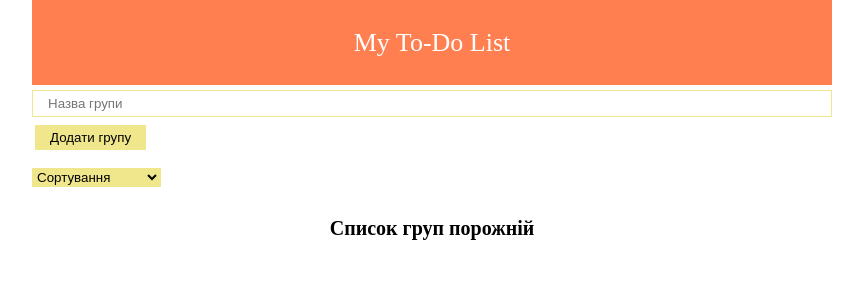
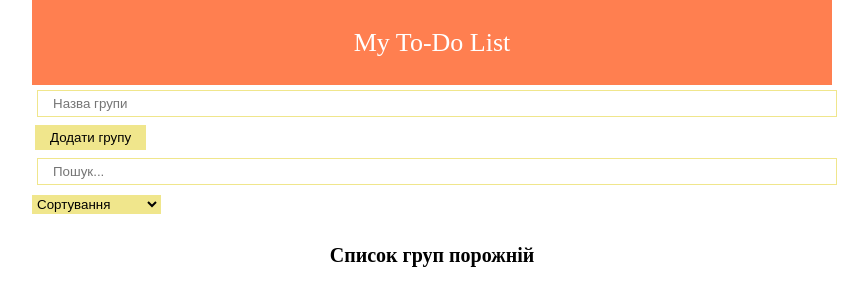
Before and after one commit to vladimirvikulin/Project-Manager, a React (Create React App) app: page / in a window 1280 px wide. Shown: the top 306 px of the page, without its empty margins (208-1076 px from the left). Built offline with nearby package versions, Linux system fonts and the light colour scheme.

Commit message:
added groups searching functionality

```diff
--- a/src/App.js
+++ b/src/App.js
@@ -10,6 +10,7 @@ import { setCompleted, setNotCompleted, setLocalGroups } from './db/store';
 function App(props) {
   const [groups, setGroups] = useState([])
   const [selectedSort, setSelectedSort] = useState('')
+  const [searchGroup, setSearchGroup] = useState('')
   const addGroup = (newGroup) => {
     setGroups([...groups, newGroup])
   }
@@ -25,7 +26,7 @@ function App(props) {
   const loadGroupsFromLocal = () => {
     setGroups(props.localGroups)
   }
-  const sorted = useMemo ( () => {
+  const sorted = useMemo (() => {
       if (selectedSort === 'groupTitle') return [...groups].sort((a, b) => a['title'].localeCompare(b['title']))
       else if (selectedSort === 'taskTitle') {
         [...groups].map((g) => g.tasks.sort((a, b) => a['title'].localeCompare(b['title'])))
@@ -33,6 +34,9 @@ function App(props) {
     }
     return groups
   }, [selectedSort, groups])
+  const sortedAndSearch = useMemo (() => {
+    return sorted.filter(group => group.title.toLowerCase().includes(searchGroup))
+  }, [sorted, searchGroup] )
 
   const sort = (sort) => {
     setSelectedSort(sort)
@@ -45,10 +49,12 @@ function App(props) {
         <Routes>
           <Route path="/" element={
           <List
-            groups={sorted} setGroups={setGroups} addGroup={addGroup} removeGroup={removeGroup}
+            sortedAndSearch={sortedAndSearch} groups={groups} setGroups={setGroups} addGroup={addGroup} removeGroup={removeGroup}
             addCompleted={addCompleted} addNotCompleted={addNotCompleted}
             setLocalGroups={props.setLocalGroups} localGroups={props.localGroups}
-            selectedSort={selectedSort} sort={sort}/>}
+            selectedSort={selectedSort} sort={sort}
+            searchGroup={searchGroup} setSearchGroup={setSearchGroup}
+            />}
           />
           <Route path="/statistics" element={<TaskStatistics completedTask={props.completed} notCompletedTask={props.notCompleted} loadGroupsFromLocal={loadGroupsFromLocal}/>}/>
         </Routes>
--- a/src/components/ui/input/MyInput.module.css
+++ b/src/components/ui/input/MyInput.module.css
@@ -1,6 +1,6 @@
 .myInp {
     width: 100%;
-    margin: 5px 0;
+    margin: 5px;
     padding: 5px 15px;
     border: 1px solid khaki;
 }
--- a/src/components/ui/select/MySelect.module.css
+++ b/src/components/ui/select/MySelect.module.css
@@ -1,5 +1,5 @@
 .mySelect {
-    margin-top: 15px;
+    margin-top: 5px;
     margin-bottom: 15px;
     background-color:khaki;
     border: 1px solid khaki;
--- a/src/pages/List.js
+++ b/src/pages/List.js
@@ -3,12 +3,18 @@ import ListGroup from '../components/ListGroup';
 import AddGroupForm from '../components/AddGroupForm'
 import '../styles/App.css'
 import MySelect from '../components/ui/select/MySelect';
+import MyInput from '../components/ui/input/MyInput';
 
-const List = ({groups, setGroups, addGroup, removeGroup, addCompleted, addNotCompleted, setLocalGroups, selectedSort, sort}) => {
+const List = ({sortedAndSearch, groups, setGroups, addGroup, removeGroup, addCompleted, addNotCompleted, setLocalGroups, selectedSort, sort, searchGroup, setSearchGroup}) => {
     return (
         <div>
             <AddGroupForm addGroup = {addGroup}/>
             <div>
+                <MyInput
+                    value={searchGroup}
+                    onChange={e =>setSearchGroup(e.target.value)}
+                    placeholder='Пошук...'
+                />
                 <MySelect
                     value={selectedSort}
                     onChange={sort}
@@ -19,10 +25,10 @@ const List = ({groups, setGroups, addGroup, removeGroup, addCompleted, addNotCom
                     ]}
                 />
             </div>
-            {groups.length
+            {sortedAndSearch.length
                 ?
                 <div>
-                     {groups.map((group) => <ListGroup
+                     {sortedAndSearch.map((group) => <ListGroup
                      group={group} groups={groups} setGroups={setGroups} removeGroup={removeGroup} setLocalGroups={setLocalGroups}
                      addCompleted={addCompleted} addNotCompleted={addNotCompleted}
                      key={group.id}/>)}
```
